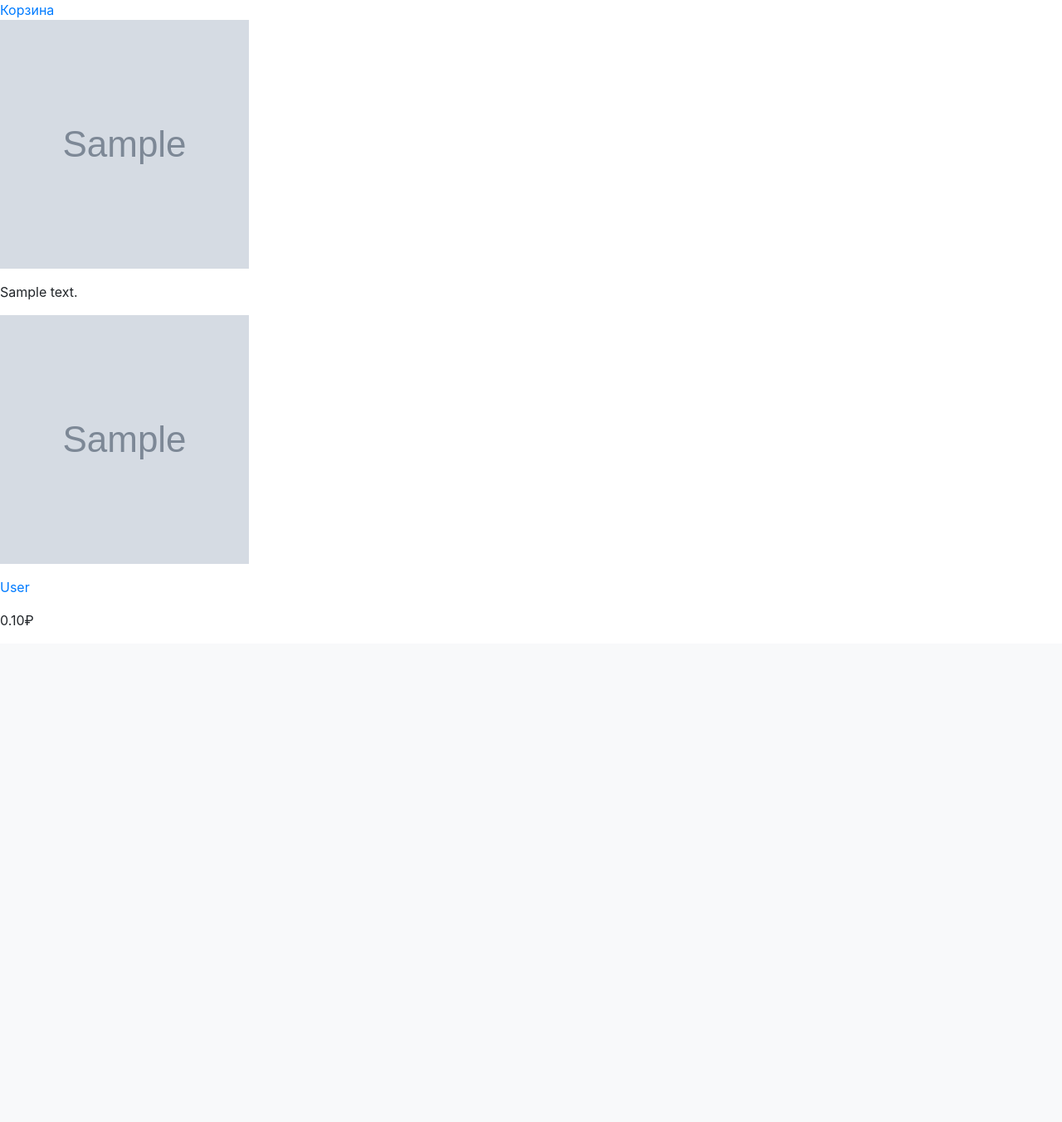
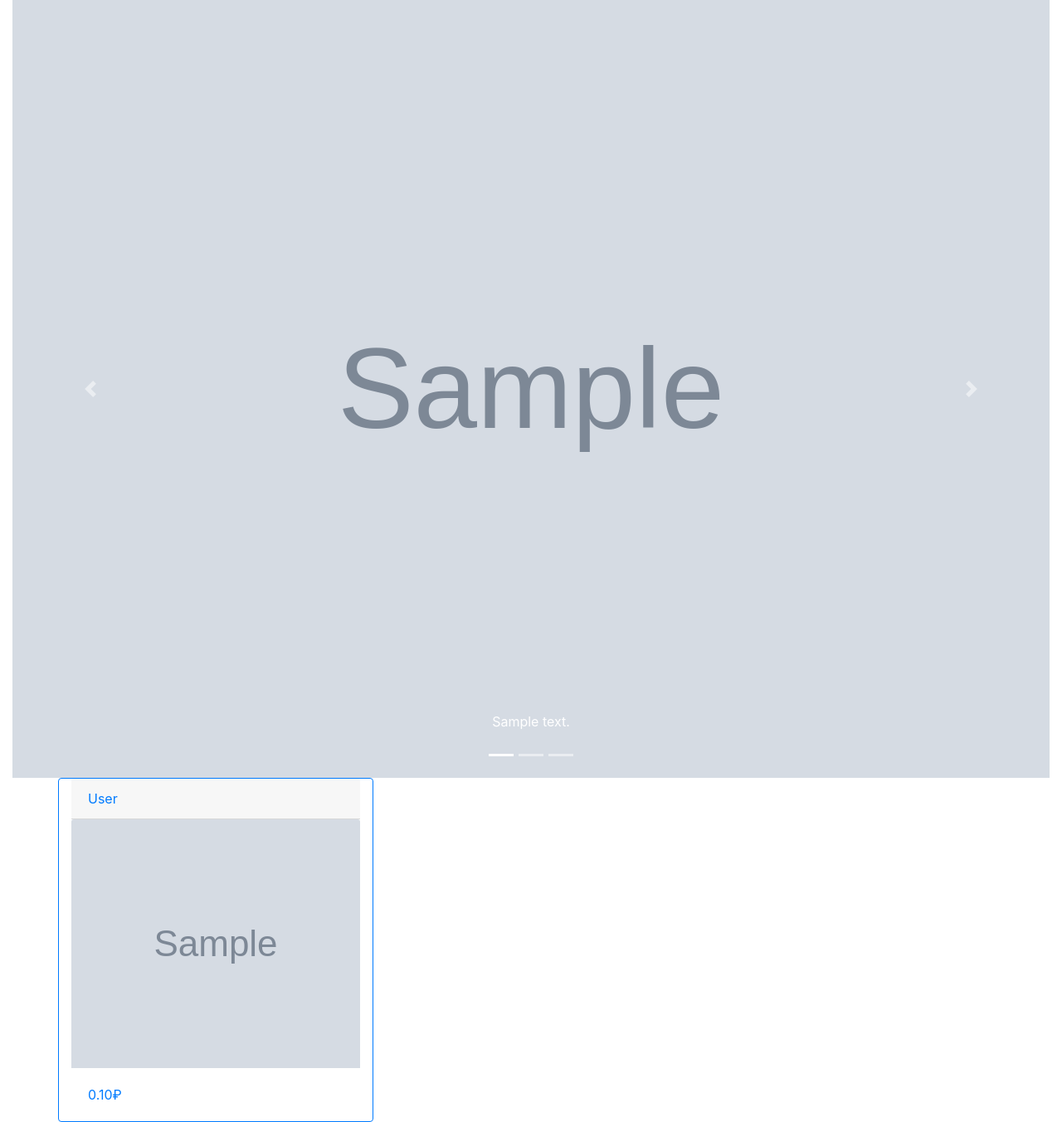
Before and after one commit to ikizey/ecom_t, a Django app: page / in a window 1280 px wide. Shown: the part 56-1409 px from the top of the page at 83% size. Before the commit the page ends 810 px from the top, so only its background shows below. Run offline with Django 3.2, Linux system fonts and the light colour scheme; tables that the repository leaves empty hold one stand-in row (values such as "Sample post"); grey boxes marked "Sample" are stand-in pictures; some libraries are stand-ins or nearby versions.

Commit message:
moved banners to own template

```diff
--- /dev/null
+++ b/templates/store/banners.html
@@ -0,0 +1,27 @@
+<div class="container-fluid">
+    <div id="carouselExampleIndicators" class="carousel slide" data-ride="carousel">
+        <ol class="carousel-indicators">
+            <li data-target="#carouselExampleIndicators" data-slide-to="0" class="active"></li>
+            <li data-target="#carouselExampleIndicators" data-slide-to="1"></li>
+            <li data-target="#carouselExampleIndicators" data-slide-to="2"></li>
+        </ol>
+        <div class="carousel-inner">
+            {% for banner in banners %}
+            <div class="carousel-item {% if forloop.counter == 1 %}active{% endif %}">
+                <img src="{{ banner.image.url }}" class="d-block w-100" alt="{{ banner.description }}">
+                <div class="carousel-caption d-none d-md-block">
+                    <p>{{ banner.description }}</p>
+                </div>
+            </div>
+            {% endfor %}
+        </div>
+        <a class="carousel-control-prev" href="#carouselExampleIndicators" role="button" data-slide="prev">
+            <span class="carousel-control-prev-icon" aria-hidden="true"></span>
+            <span class="sr-only">Previous</span>
+        </a>
+        <a class="carousel-control-next" href="#carouselExampleIndicators" role="button" data-slide="next">
+            <span class="carousel-control-next-icon" aria-hidden="true"></span>
+            <span class="sr-only">Next</span>
+        </a>
+    </div>
+</div>
--- a/templates/store/store.html
+++ b/templates/store/store.html
@@ -6,19 +6,22 @@
 
 {% block content %}
 
-<div><a href="{% url 'cart' %}">Корзина</a></div>
+{% include 'store/banners.html' %}
 
-{% for banner in banners %}
-<p><img src="{{ banner.image.url }}" width="300" height="300" /></p>
-<p>{{ banner.description }}</p>
-{% endfor %}
+<div class="container">
+    <div class="row">
 
-{% for item in items %}
-<a href="{{ item.get_absolute_url }}">
-    <p><img src="{{ item.image.url }}" width="300" height="300" /></p>
-    <p>{{ item.fullname }}</p>
-</a>
-<p>{{ item.rub_price|floatformat:2 }}&#8381;</p>
-{% endfor %}
+        {% for item in items %}
+        <div class="card col-sm-4 border-primary">
+            <a href="{{ item.get_absolute_url }}">
+                <div class="card-header">{{ item.fullname }}</div>
+                <img class="card-img-top" src="{{ item.image.url }}" width="300" height="300" />
+                <div class="card-body">{{ item.rub_price|floatformat:2 }}&#8381;</div>
+            </a>
+        </div>
+        {% endfor %}
+
+    </div>
+</div>
 
 {% endblock content %}
```
